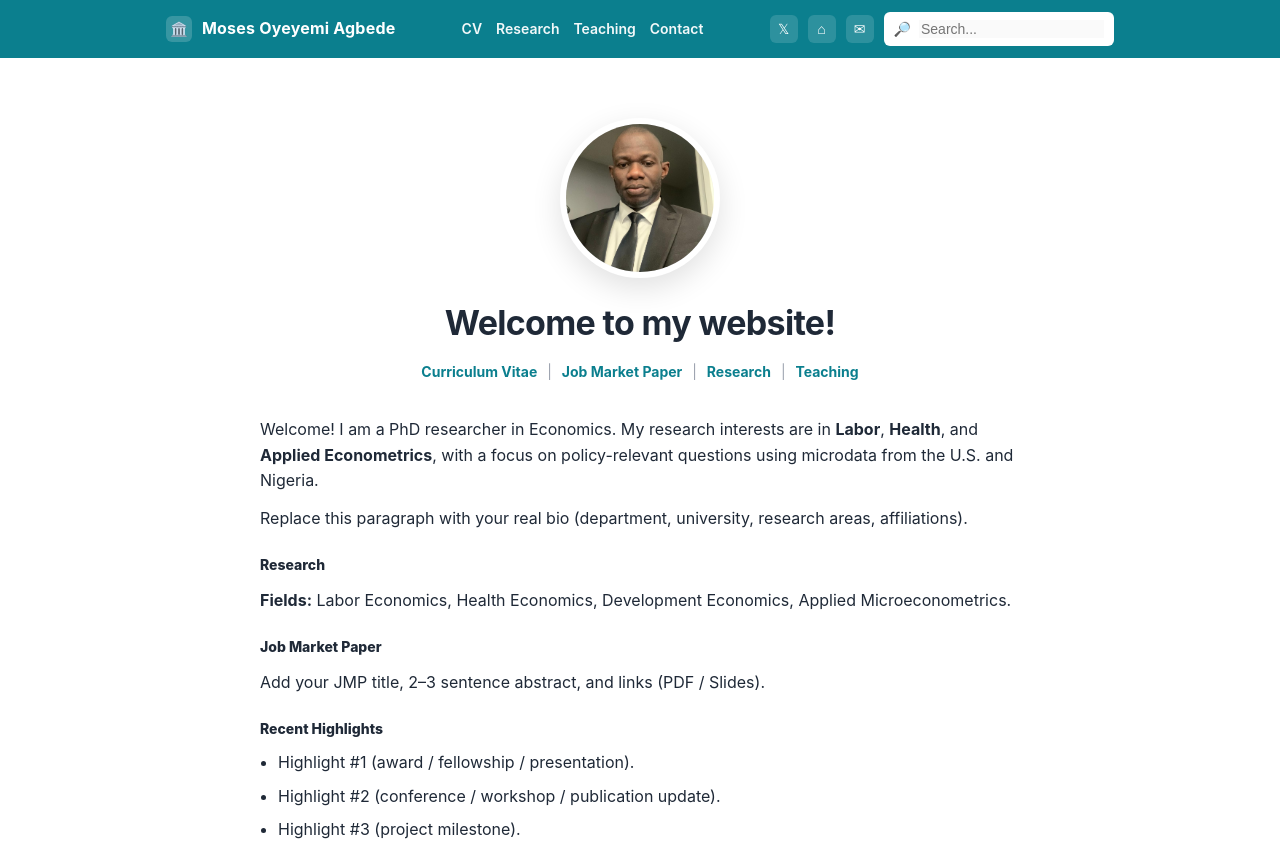
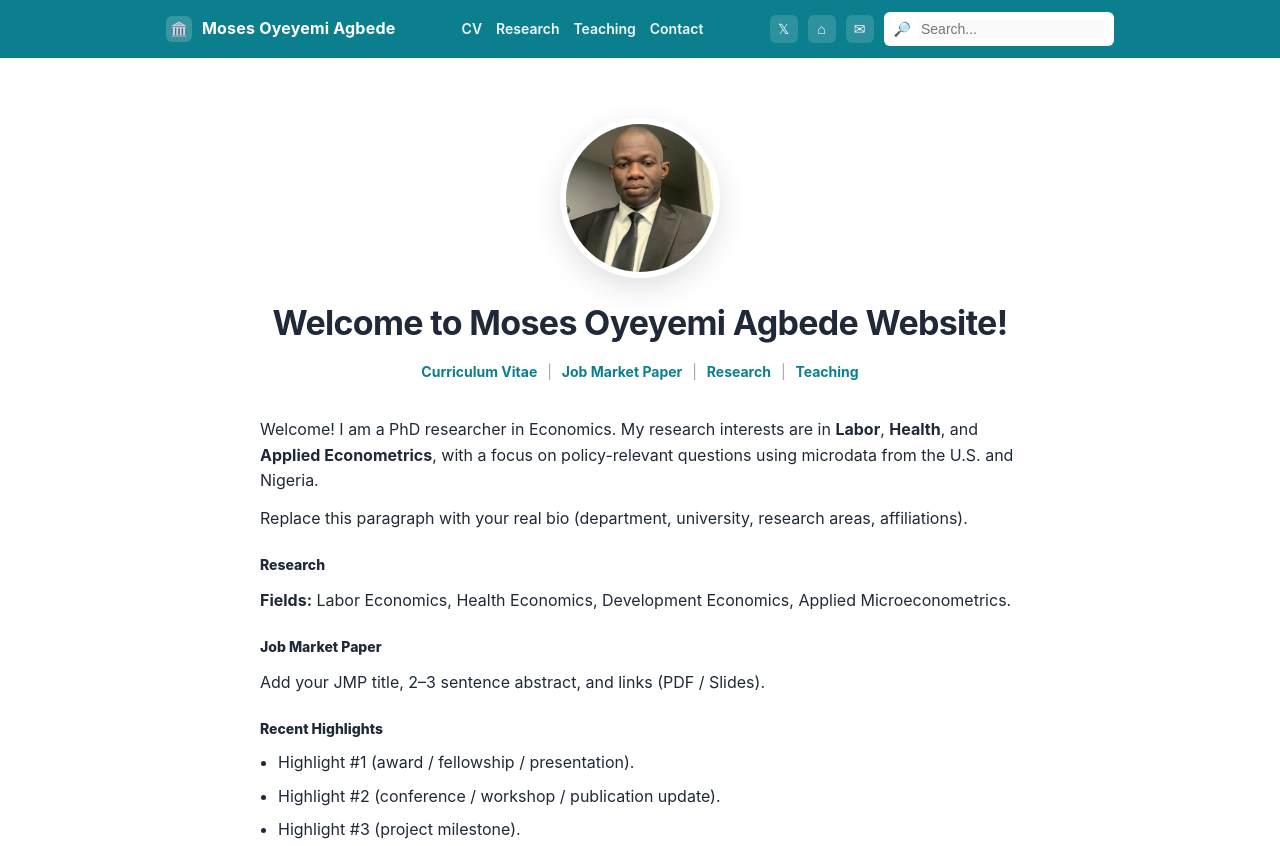
Before and after one commit to mosesagbede/mosesagbede.github.io, a plain HTML site: page index.html in a window 1280 px wide. Shown: the top 846 px of the page. Drawn offline with Linux system fonts and the light colour scheme.

Commit message:
Update index.html

```diff
--- a/index.html
+++ b/index.html
@@ -220,7 +220,7 @@
     <div class="hero">
       <!-- Upload your image as profile.jpg -->
       <img class="avatar" src="profile.jpg" alt="Moses Oyeyemi Agbede" />
-      <h1>Welcome to my website!</h1>
+      <h1>Welcome to Moses Oyeyemi Agbede Website!</h1>
 
       <div class="quicklinks">
         <a href="#cv">Curriculum Vitae</a>
```
